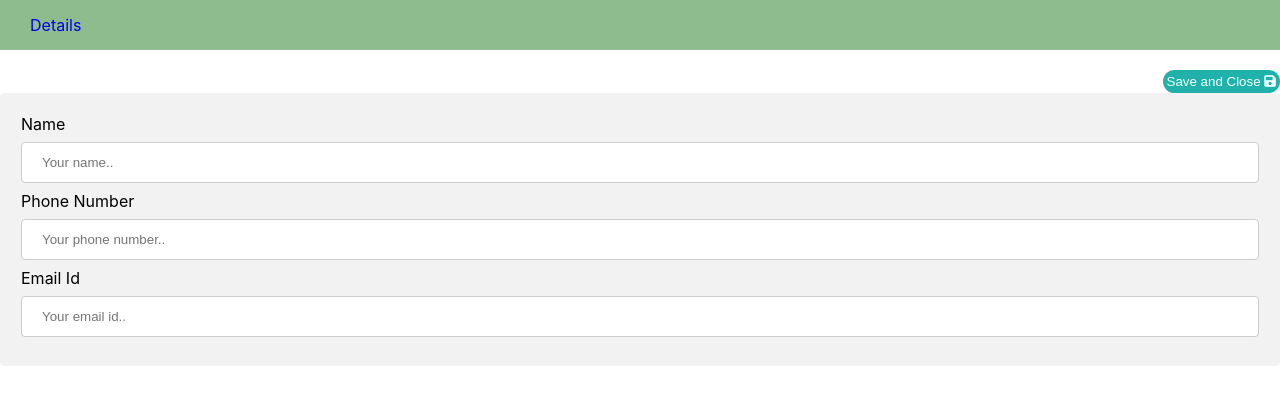
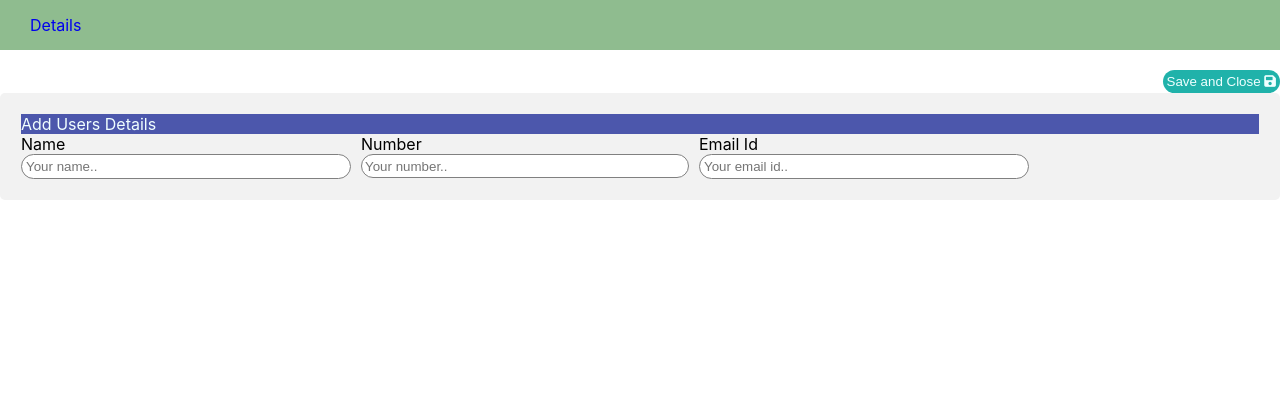
Before and after one commit to jananimuruge/react_crud_project, a React (Create React App) app: page /AddUsers in a window 1280 px wide. Shown: the top 404 px of the page. Built offline with nearby package versions, Linux system fonts and the light colour scheme.

Commit message:
add the designs for add users

```diff
--- a/src/AddUsers.js
+++ b/src/AddUsers.js
@@ -17,9 +17,6 @@ class AddUsers extends React.Component {
 
         }
     }
-
-
-
     handleFormValidation() {
         const { userName, email, number } = this.state;
         let formErrors = {};
@@ -48,9 +45,6 @@ class AddUsers extends React.Component {
             //     return false;
             // }
         }
-
-
-
 
         //Phone number
         if (!number) {
@@ -126,16 +120,16 @@ class AddUsers extends React.Component {
 
     render() {
         // const { emailError } = this.state;
-        const { userNameErr, emailErr, dobErr, genderErr, numberErr, cityErr } = this.state.formErrors;
+        const { userNameErr, emailErr, numberErr } = this.state.formErrors;
         return (
             <>
                 <div className="saveandclose"><button type="button" onClick={this.handleSubmit}>Save and Close <i className="fa-solid fa-floppy-disk"></i></button></div>
                 <div className="formDiv">
-
-                    <div>
-                        <form onSubmit={this.handleSubmit}>
-                            <div>
-                                <label htmlFor="userName">Name</label>
+                    <div className="addUserDetails">Add Users Details</div>
+                    <div >
+                        <form onSubmit={this.handleSubmit} className="totalInput">
+                            <div className="addname">
+                                <div><label htmlFor="userName">Name</label></div>
                                 <input type="text" name="userName"
                                     value={this.state.userName}
                                     onChange={this.handleChange}
@@ -148,20 +142,20 @@ class AddUsers extends React.Component {
                             </div>
 
 
-                            <div>
-                                <label htmlFor="number">Phone Number</label>
-                                <input type="text" name="number"
+                            <div className="addnumber">
+                            <div><label htmlFor="number">Number</label></div>
+                                <input type="number" name="number"
                                     onChange={this.handleChange}
                                     value={this.state.number}
-                                    placeholder="Your phone number.."
+                                    placeholder="Your number.."
                                     className={numberErr ? ' showError' : ''} />
                                 {numberErr &&
                                     <div style={{ color: "red", paddingBottom: 10 }}>{numberErr}</div>
                                 }
                             </div>
 
-                            <div>
-                                <label htmlFor="email">Email Id</label>
+                            <div className="addemail">
+                            <div><label htmlFor="email">Email Id</label></div>
                                 <input type="text" name="email"
                                     value={this.state.email}
                                     onChange={this.handleChange}
--- a/src/App.css
+++ b/src/App.css
@@ -207,12 +207,12 @@ input::-webkit-inner-spin-button {
   background-color:#228C22 ;
 }
 .savebutton button{
-  background-color:blueviolet;
+  background-color:blue ;
 
 }
 /* background-color: rgb(235, 135, 160); */
 .updatebutton button{
-  background-color:blue;
+  background-color:blueviolet;
   /* background-color:pink; */
   /* background-color: deepskyblue; */
 
@@ -230,7 +230,7 @@ input::-webkit-inner-spin-button {
   /* color:black; */
 }
 .addUsers button{
-  background-color:chocolate;
+  background-color:dodgerblue;
   padding: 4px 4px 4px 4px;
   border-radius: 30px;
   color: azure;
@@ -266,6 +266,7 @@ gap: 30px;
   border: none;
   background-color:lightseagreen;
   color: azure;
+  cursor: pointer;
 }
 .userDetails{
   background-color:#4C57AC;
@@ -273,19 +274,19 @@ gap: 30px;
   color: azure;
   gap:20px;
 }
-.name input{
+.addname input{
   border-radius: 50px;
   padding: 4px 4px 4px 4px ;
   width: 320px;
   border: 1px solid grey;
 }
-.number2 input{
+.addnumber input{
   border-radius: 50px;
   width: 320px;
-  padding: 2px 2px 2px 2px ;
+  padding: 1px 3px 1px 3px ;
   border: 1px solid grey;
 }
-.email input{
+.addemail input{
   border-radius: 50px;
   padding: 4px 4px 4px 4px ;
   width: 320px;
@@ -324,7 +325,7 @@ margin-top: 2px;
    background-color: #f2f2f2;
   }
 
-  input[type=text], select
+  /* input[type=text], select
   {
     width: 100%;
     padding: 12px 20px;
@@ -333,7 +334,7 @@ margin-top: 2px;
     border: 1px solid #ccc;
     border-radius: 4px;
     box-sizing: border-box;
-  }
+  }     */
 
   input[type=submit] {
     width: 100%;
@@ -354,3 +355,11 @@ margin-top: 2px;
     color: #a94442 !important;
     margin-bottom: 15px;
   }
+  .totalInput{
+    display: flex;
+    gap: 10px;
+  }
+  .addUserDetails{
+    background-color:#4C57AC;
+    color: azure;
+  }
--- a/src/Details1.js
+++ b/src/Details1.js
@@ -36,17 +36,14 @@ import AddUsers from "./AddUsers";
 // import FontAwesomeIcon from '@fortawesome/react-fontawesome';
 
 const rowStyle = { background: '#CCCFE7' };
-const emailState={
-  email:'',
-  error:''
-}
+
 export class Details1 extends Component {
   constructor(props) {
     super(props);
     // this.state.emailState;
     // this.onChange = this.onChange.bind(this);
     this.state = {
-      username: "",
+      userName: "",
       number: "",
       // emailState:'',
       userdetails: [],
@@ -60,7 +57,7 @@ export class Details1 extends Component {
           headerName: "USERDETAILS", resizable: 'true',
           children: [
             {
-              field: 'username', className: "username", width: 350, suppressSizeToFit: true, headerName: 'User Name', autocomplete: "off", cellStyle: { font: '21px' }, filter: 'agTextColumnFilter', headerClass: "ag-center-header", sortable: 'true', editable: true, resizable: 'true', floatingFilter: 'true', filterParams: {
+              field: 'userName', className: "userName", width: 350, suppressSizeToFit: true, headerName: 'User Name', autocomplete: "off", cellStyle: { font: '21px' }, filter: 'agTextColumnFilter', headerClass: "ag-center-header", sortable: 'true', editable: true, resizable: 'true', floatingFilter: 'true', filterParams: {
                 buttons: ['reset', 'apply'],
               },
             },
@@ -127,8 +124,7 @@ export class Details1 extends Component {
     }
 
   componentDidMount() {
-    // const local=localStorage.getItem('enteredPageValues');
-    // console.log(local);
+
 
     axios({
       // Endpoint to get user details
@@ -148,34 +144,7 @@ export class Details1 extends Component {
 
       // Catch errors if any
       .catch((err) => { });
-    //   if (this.emailValidation()) {
-    //     console.log(this.state);
-    //     this.setState(emailState);
 
-
-    // }
-    // else {
-    //     alert("please enter valid email");
-    //     return;
-    // }
-    // axios({
-    //     // Endpoint to get user details
-    //     url: `http://localhost:8080/user/rest/api/user/validate-email?email=${this.state.email}`,
-    //     method: "GET",
-    //   })
-
-    //     // Handle the response from backend here
-    //     .then((res) => {
-    //       console.log(res)
-    //       let emailValues = res.data.email;
-    //       this.setState({
-    //         rowData: emailValues
-    //       })
-
-    //     })
-
-    //     // Catch errors if any
-    //     .catch((err) => { });
 
 
   }
@@ -361,6 +330,7 @@ export class Details1 extends Component {
               maxHeight: '500px',
               // height: '100vh',
               height: '500px',
+
               width: '100%',
             }}
           >
--- a/src/Formex1.js
+++ b/src/Formex1.js
@@ -13,7 +13,7 @@ export class Formex1 extends Component {
 
         super(props);
         this.state = {
-            username: "",
+            name: "",
             number: "",
             userdetail: [],
 
@@ -36,7 +36,7 @@ export class Formex1 extends Component {
         let currentdate = moment(date).format('MM-DD-YYYY H:MM:SS');
         let objectElements = {
             // "userId":this.state.userdetail,
-            "username": this.state.username,
+            "name": this.state.name,
             "number": this.state.number,
             // "currentdate": currentdate
         }
@@ -56,7 +56,7 @@ export class Formex1 extends Component {
 
     }
     render() {
-        const { username } = this.state;
+        const { user } = this.state;
         const { userdetail } = this.state;
 
         return (
@@ -68,7 +68,7 @@ export class Formex1 extends Component {
                         </div>
                         <div className='userclass'>
                             <div className="usericon"><i className="fa-solid fa-user"></i></div>
-                            <div><input type="text" className="username" name="username" placeholder="Username" onChange={(e) => { this.setState({ username: e.target.value }) }} /><br></br><br></br></div></div>
+                            <div><input type="text" className="username" name="name" placeholder="Username" onChange={(e) => { this.setState({ username: e.target.value }) }} /><br></br><br></br></div></div>
                         <div className='numberclass'>
                             <div className='numbericon'> <i className="fa-solid fa-lock"></i></div>
                             <div><input type="number" className="number" name="number" placeholder="Password" onChange={(e) => { this.setState({ number: e.target.value }) }} /><br></br><br></br></div></div>
```
